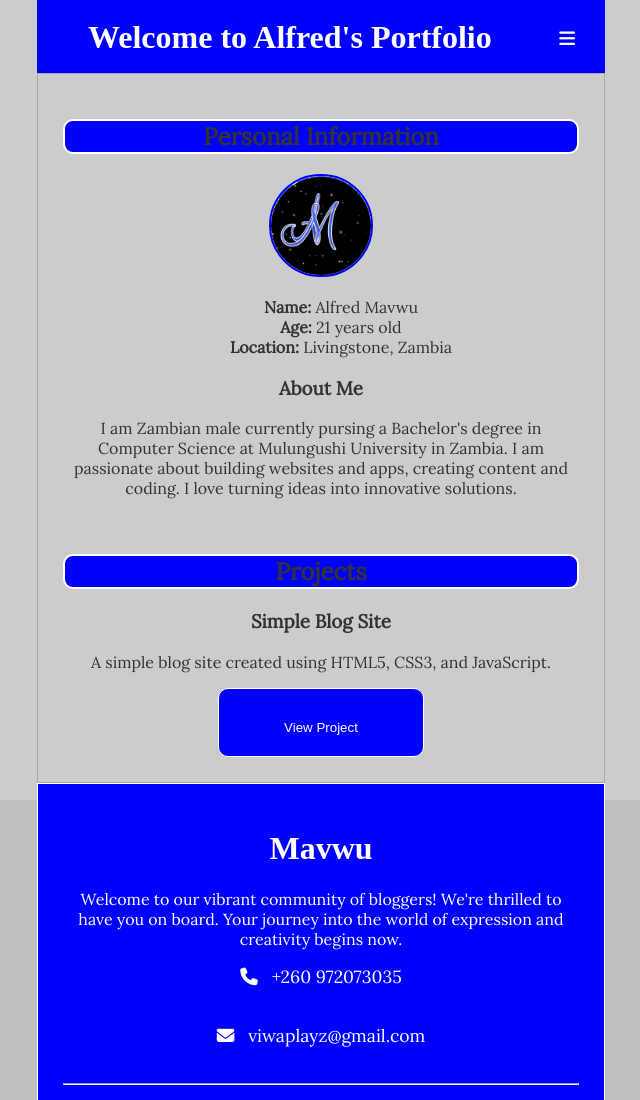
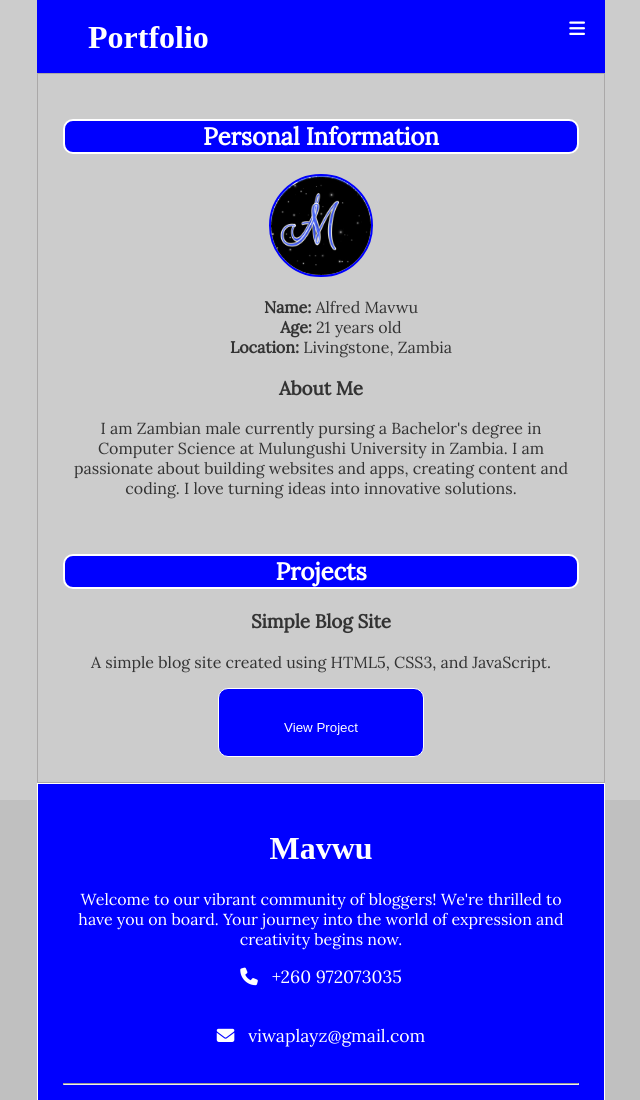
Before and after one commit to mavwu/mavwu.github.io, a plain HTML site: page index.html in a window 768 px wide. Shown: the top 1100 px of the page, without its empty margins (63-703 px from the left). Drawn offline with Linux system fonts and the light colour scheme; a web font is replaced by a local one.

Commit message:
update to headers and title

```diff
--- a/index.html
+++ b/index.html
@@ -60,6 +60,7 @@
         section h2 {
             background: blue;
             border-radius: 10px;
+            color: white;
             border: white 2px solid;
             width: 100%;
         }
@@ -71,7 +72,7 @@
 <body>
     <header>
         <div class="site-heading-container">
-            <h1 id="top" class="site-heading">Welcome to Alfred's Portfolio</h1>
+            <h1 id="top" class="site-heading">Portfolio</h1>
         </div>
 
         <i class="fa fa-bars menu-toggle" id="toggle"></i>
--- a/style.css
+++ b/style.css
@@ -431,7 +431,7 @@ button a {
     header .menu-toggle {
         display: block;
         float: right;
-        padding: 20px;
+        padding: 10px;
         font-size: large;
     }
 
```
